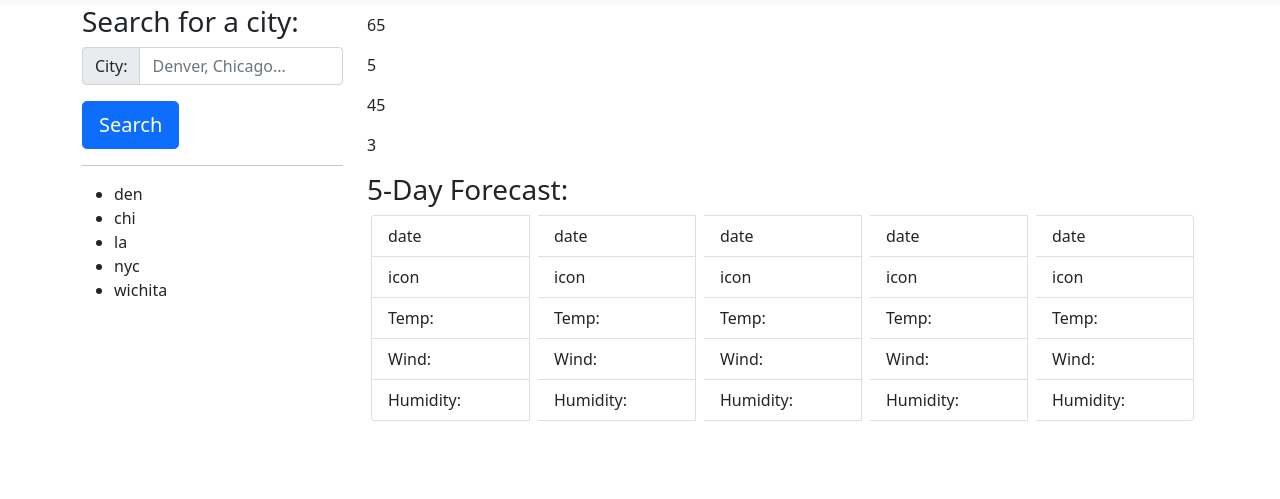
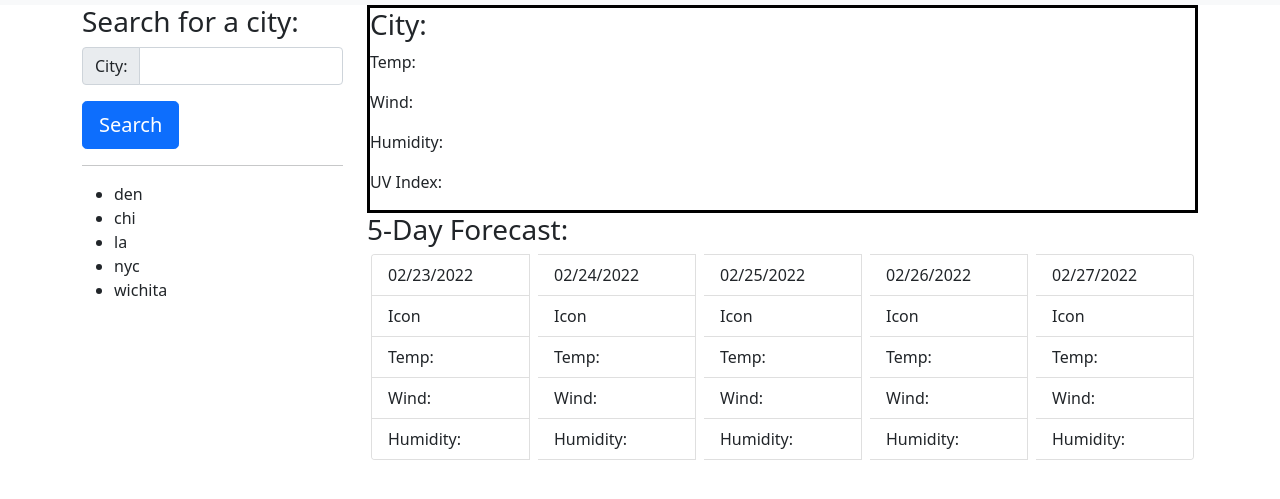
Before and after one commit to jakeeis24/Weather-Dashboard-Homework, a plain HTML site: page index.html in a window 1280 px wide. Shown: the part 77-576 px from the top of the page. Drawn offline with nearby package versions, Linux system fonts and the light colour scheme.

Commit message:
added the components for the 5-day forecast minus the icons. it is NOT concise by any means but I was not sure how to loop through a set range in an array (1-5) so manually typing them was the best option for me. I am still trying to figure out the icons but now I am going to work on local storage.

```diff
--- a/assets/css/style.css
+++ b/assets/css/style.css
@@ -5,3 +5,6 @@
   background: navy;
   color: white;
 }
+.current-city {
+  border: 3px solid black;
+}
--- a/assets/js/script.js
+++ b/assets/js/script.js
@@ -7,6 +7,51 @@ var currentHumidity = document.getElementById("humidity");
 var currentUvIndex = document.getElementById("uv-index");
 var currentDate = moment().format("(L)");
 
+//forecast dates
+// moment().add(24, "hours").format("(L)");
+var forecast0 = document.getElementById("forecast0");
+
+var forecast1 = document.getElementById("forecast1");
+var forecast2 = document.getElementById("forecast2");
+var forecast3 = document.getElementById("forecast3");
+var forecast4 = document.getElementById("forecast4");
+
+forecast0.textContent = moment().add(24, "hours").format("L");
+forecast1.textContent = moment().add(48, "hours").format("L");
+forecast2.textContent = moment().add(72, "hours").format("L");
+forecast3.textContent = moment().add(96, "hours").format("L");
+forecast4.textContent = moment().add(120, "hours").format("L");
+
+//forecast icons
+var icon0 = document.getElementById("icon0");
+var icon1 = document.getElementById("icon1");
+var icon2 = document.getElementById("icon2");
+var icon3 = document.getElementById("icon3");
+var icon4 = document.getElementById("icon4");
+
+//forecast temps
+
+var temp0 = document.getElementById("temp0");
+var temp1 = document.getElementById("temp1");
+var temp2 = document.getElementById("temp2");
+var temp3 = document.getElementById("temp3");
+var temp4 = document.getElementById("temp4");
+
+//forecast wind
+var wind0 = document.getElementById("wind0");
+var wind1 = document.getElementById("wind1");
+var wind2 = document.getElementById("wind2");
+var wind3 = document.getElementById("wind3");
+var wind4 = document.getElementById("wind4");
+
+//forecast humidity
+var humid0 = document.getElementById("humid0");
+var humid1 = document.getElementById("humid1");
+var humid2 = document.getElementById("humid2");
+var humid3 = document.getElementById("humid3");
+var humid4 = document.getElementById("humid4");
+
+//function for data pull
 function getApi() {
   var userCity = $("#userCity").val();
   requestUrl =
@@ -22,18 +67,18 @@ function getApi() {
 
     .then(function (data) {
       console.log(data);
-      currentCity.textContent = data.name + " " + currentDate;
+      currentCity.textContent = data.name + " " + currentDate; //STILL NEED TO ADD ICON
       currentTemp.textContent = "Temp: " + data.main.temp + "°F";
       currentWindpeed.textContent = "Wind: " + data.wind.speed + " MPH";
       currentHumidity.textContent = "Humidity: " + data.main.humidity + " %";
 
-      //Additional fetch to add the UV Index
+      //Additional fetch to add the UV Index and 5-day forecast
       fetch(
         "https://api.openweathermap.org/data/2.5/onecall?lat=" +
           data.coord.lat +
           "&lon=" +
           data.coord.lon +
-          "&exclude=hourly,daily&appid=863b999d24ecbe4ecc592ba3795125dd"
+          "&exclude=hourly,minutely,alerts&units=imperial&appid=863b999d24ecbe4ecc592ba3795125dd"
       )
         .then(function (response) {
           return response.json();
@@ -41,6 +86,25 @@ function getApi() {
         .then(function (data) {
           console.log(data);
           currentUvIndex.textContent = "UV Index: " + data.current.uvi;
+          //filling the forecasts
+          //temps
+          temp0.textContent = "Temp: " + data.daily[1].temp.day + "°F";
+          temp1.textContent = "Temp: " + data.daily[2].temp.day + "°F";
+          temp2.textContent = "Temp: " + data.daily[3].temp.day + "°F";
+          temp3.textContent = "Temp: " + data.daily[4].temp.day + "°F";
+          temp4.textContent = "Temp: " + data.daily[5].temp.day + "°F";
+          //wind
+          wind0.textContent = "Wind: " + data.daily[1].wind_speed + " MPH";
+          wind1.textContent = "Wind: " + data.daily[2].wind_speed + " MPH";
+          wind2.textContent = "Wind: " + data.daily[3].wind_speed + " MPH";
+          wind3.textContent = "Wind: " + data.daily[4].wind_speed + " MPH";
+          wind4.textContent = "Wind: " + data.daily[5].wind_speed + " MPH";
+          //humidity
+          humid0.textContent = "Humidity: " + data.daily[1].humidity + "%";
+          humid1.textContent = "Humidity: " + data.daily[2].humidity + "%";
+          humid2.textContent = "Humidity: " + data.daily[3].humidity + "%";
+          humid3.textContent = "Humidity: " + data.daily[4].humidity + "%";
+          humid4.textContent = "Humidity: " + data.daily[5].humidity + "%";
         });
     });
 }
--- a/index.html
+++ b/index.html
@@ -40,7 +40,7 @@
               type="text"
               class="form-control"
               id="userCity"
-              placeholder="Denver, Chicago..."
+              placeholder=""
               aria-label="Username"
               aria-describedby="basic-addon1"
             />
@@ -63,60 +63,60 @@
         <div class="col-9">
           <!-- current city box -->
           <div class="current-city" >
-            <h3 id="displayed-city"> <i class="current-icon"></i></h3>
-            <p id="current-temp">65</p>
-            <p id="windspeed">5</p>
-            <p id="humidity">45</p>
-            <p id="uv-index">3</p>
+            <h3 id="displayed-city">City:<i class="current-icon"></i></h3>
+            <p id="current-temp">Temp:</p>
+            <p id="windspeed">Wind:</p>
+            <p id="humidity">Humidity:</p>
+            <p id="uv-index">UV Index:</p>
           </div>
 
           <div class="forecast">
             <h3>5-Day Forecast:</h3>
           <div class="card-group ">
             <div class="card mx-1" style="width: 12rem">
-              <ul class="list-group list-group-flush">
+              <ul class="list-group list-group-flush" id="day0">
 
-                <li class="list-group-item">date</li>
-                <li class="list-group-item">icon</li>
-                <li class="list-group-item">Temp:</li>
-                <li class="list-group-item">Wind:</li>
-                <li class="list-group-item">Humidity:</li>
+                <li class="list-group-item" id="forecast0">Date:</li>
+                <li class="list-group-item" id ="icon0">Icon</li>
+                <li class="list-group-item" id="temp0">Temp:</li>
+                <li class="list-group-item" id="wind0">Wind:</li>
+                <li class="list-group-item" id="humid0">Humidity:</li>
               </ul>
             </div>
             <div class="card mx-1" style="width: 12rem">
-              <ul class="list-group list-group-flush">
-                <li class="list-group-item">date</li>
-                <li class="list-group-item">icon</li>
-                <li class="list-group-item">Temp:</li>
-                <li class="list-group-item">Wind:</li>
-                <li class="list-group-item">Humidity:</li>
+              <ul class="list-group list-group-flush" id="day1">
+                <li class="list-group-item" id="forecast1">Date:</li>
+                <li class="list-group-item" id ="icon1">Icon</li>
+                <li class="list-group-item"id ="temp1">Temp:</li>
+                <li class="list-group-item" id="wind1">Wind:</li>
+                <li class="list-group-item" id="humid1">Humidity:</li>
               </ul>
             </div>
             <div class="card mx-1" style="width: 12rem">
-              <ul class="list-group list-group-flush">
-                <li class="list-group-item">date</li>
-                <li class="list-group-item">icon</li>
-                <li class="list-group-item">Temp:</li>
-                <li class="list-group-item">Wind:</li>
-                <li class="list-group-item">Humidity:</li>
+              <ul class="list-group list-group-flush" id="day2">
+                <li class="list-group-item" id="forecast2">Date:</li>
+                <li class="list-group-item" id ="icon2">Icon</li>
+                <li class="list-group-item"id ="temp2">Temp:</li>
+                <li class="list-group-item" id="wind2">Wind:</li>
+                <li class="list-group-item" id="humid2">Humidity:</li>
               </ul>
             </div>
             <div class="card mx-1" style="width: 12rem">
-              <ul class="list-group list-group-flush">
-                <li class="list-group-item">date</li>
-                <li class="list-group-item">icon</li>
-                <li class="list-group-item">Temp:</li>
-                <li class="list-group-item">Wind:</li>
-                <li class="list-group-item">Humidity:</li>
+              <ul class="list-group list-group-flush" id="day3">
+                <li class="list-group-item" id="forecast3">Date:</li>
+                <li class="list-group-item" id ="icon3">Icon</li>
+                <li class="list-group-item"id ="temp3">Temp:</li>
+                <li class="list-group-item" id="wind3">Wind:</li>
+                <li class="list-group-item" id="humid3">Humidity:</li>
               </ul>
             </div>
             <div class="card mx-1" style="width: 12rem">
-              <ul class="list-group list-group-flush">
-                <li class="list-group-item">date</li>
-                <li class="list-group-item">icon</li>
-                <li class="list-group-item">Temp:</li>
-                <li class="list-group-item">Wind:</li>
-                <li class="list-group-item">Humidity:</li>
+              <ul class="list-group list-group-flush" id="day4">
+                <li class="list-group-item" id="forecast4">Date:</li>
+                <li class="list-group-item" id ="icon4">Icon</li>
+                <li class="list-group-item" id="temp4">Temp:</li>
+                <li class="list-group-item" id="wind4">Wind:</li>
+                <li class="list-group-item" id="humid4">Humidity:</li>
               </ul>
             </div>
           </div>
```
